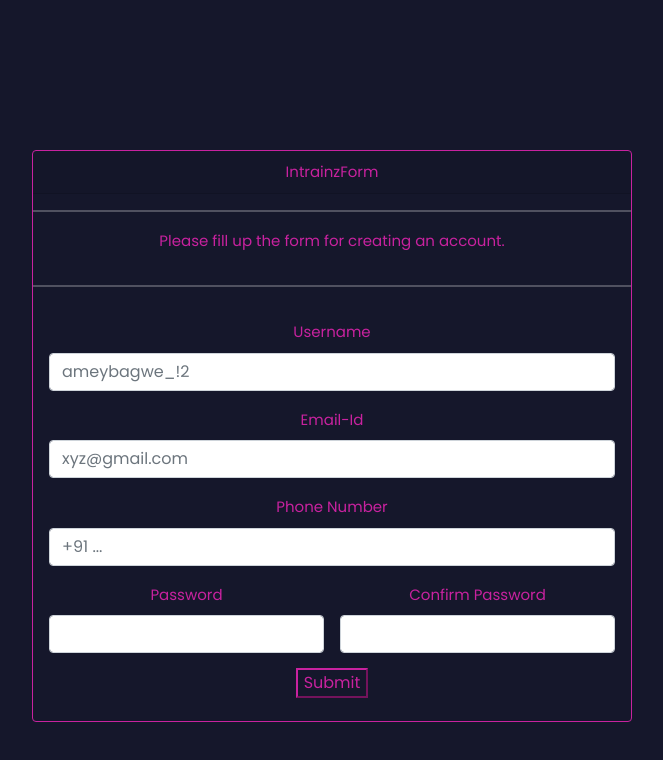
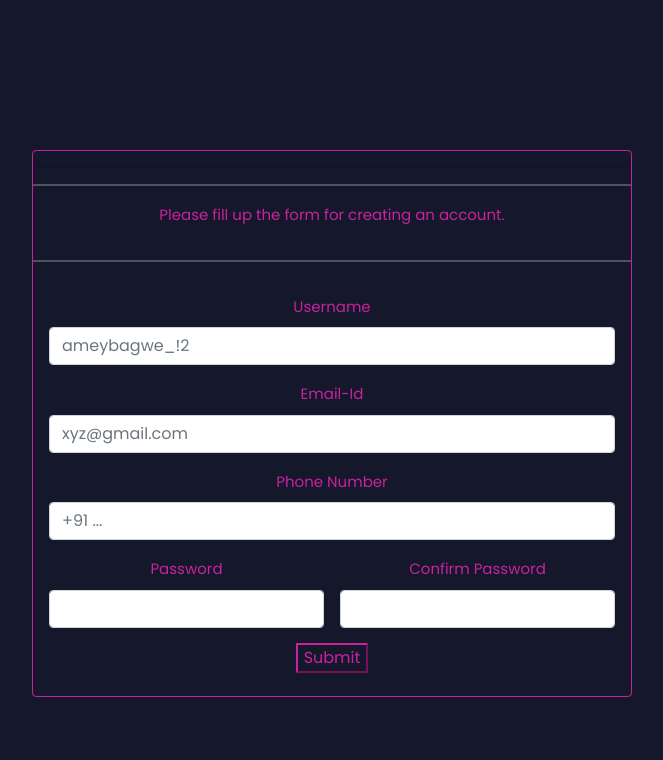
Before and after one commit to ameybagwe12/FormValidation, a plain HTML site: page index.html in a window 1280 px wide. Shown: the whole page, without its empty margins (308-971 px from the left). Drawn offline with nearby package versions, Linux system fonts and the light colour scheme.

Commit message:
First Commit

```diff
--- a/index.html
+++ b/index.html
@@ -12,7 +12,6 @@
     <div class="container">
     <div class="card text-center" style="width: 600px;">
         <div class="card-header">
-            IntrainzForm
           </div>
           <hr>
           <p class="card-text">Please fill up the form for creating an account.</p>
```
